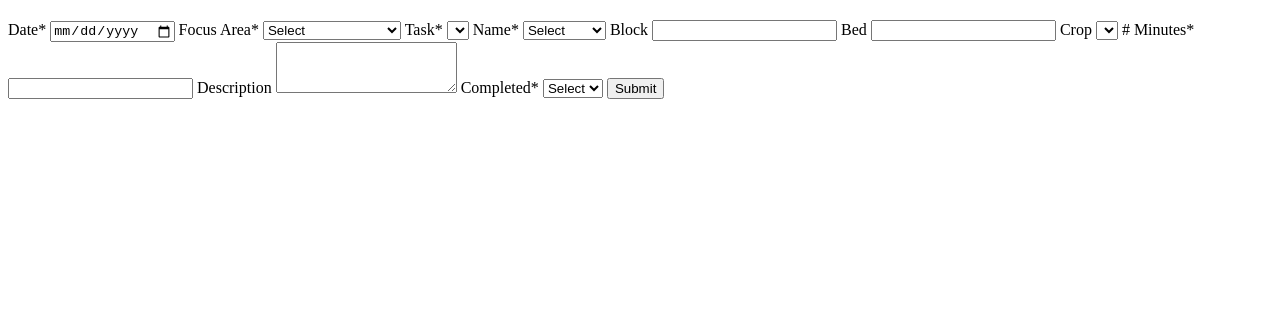
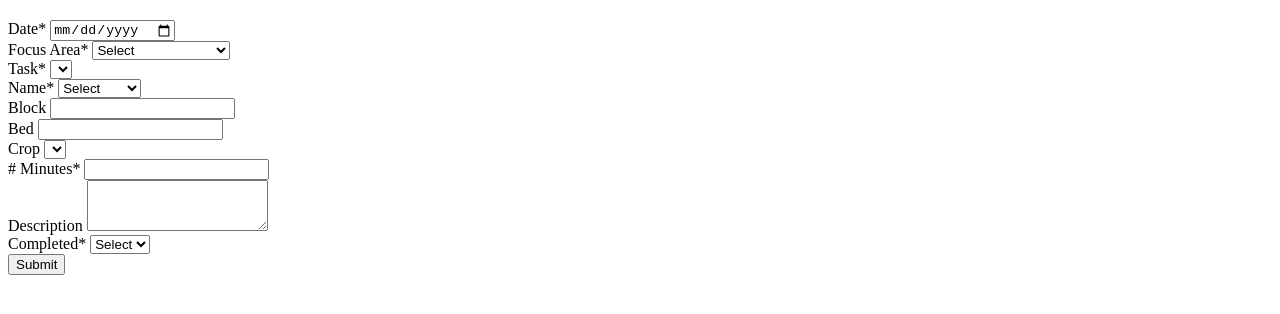
Before and after one commit to KTGlem/DailyReport, a plain HTML site: page index.html in a window 1280 px wide. Shown: the part 60-374 px from the top of the page. Drawn offline with Linux system fonts and the light colour scheme.

Commit message:
Update index.html

```diff
--- a/index.html
+++ b/index.html
@@ -21,9 +21,12 @@
       </a>
     </h1>
   <form id="reportForm">
+  <div class="form-group">
     <label for="date">Date*</label>
     <input type="date" id="date" name="Date" required />
+  </div>
 
+  <div class="form-group">
     <label for="focusArea">Focus Area*</label>
     <select id="focusArea" name="Focus Area" required>
       <option value="">Select</option>
@@ -32,10 +35,14 @@
       <option value="CommercialKitchen">CommercialKitchen</option>
       <option value="Admin">Admin</option>
     </select>
+  </div>
 
+  <div class="form-group">
     <label for="task">Task*</label>
     <select id="task" name="Task" required></select>
+  </div>
 
+  <div class="form-group">
     <label for="name">Name*</label>
     <select id="name" name="Farmer Name" required>
       <option value="">Select</option>
@@ -48,30 +55,44 @@
       <option>Jeff</option>
       <option>Other</option>
     </select>
+  </div>
 
+  <div class="form-group">
     <label for="block">Block</label>
     <input type="text" id="block" name="Block" />
+  </div>
 
+  <div class="form-group">
     <label for="bed">Bed</label>
     <input type="text" id="bed" name="Bed" />
+  </div>
 
+  <div class="form-group">
     <label for="crop">Crop</label>
     <select id="crop" name="Crop"></select>
+  </div>
 
+  <div class="form-group">
     <label for="minutes"># Minutes*</label>
     <input type="number" id="minutes" name="# Minutes" required min="1" />
+  </div>
 
+  <div class="form-group">
     <label for="description">Description</label>
     <textarea id="description" name="Description" rows="3"></textarea>
+  </div>
 
+  <div class="form-group">
     <label for="completed">Completed*</label>
     <select id="completed" name="Completed" required>
       <option value="">Select</option>
       <option>Yes</option>
       <option>No</option>
     </select>
+  </div>
 
-    <button type="submit">Submit</button>
-  </form>
+  <button type="submit">Submit</button>
+</form>
+
 </body>
 </html>
```
